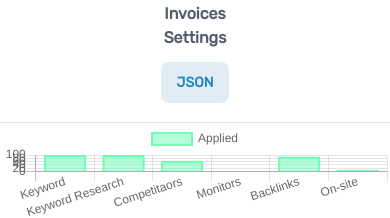
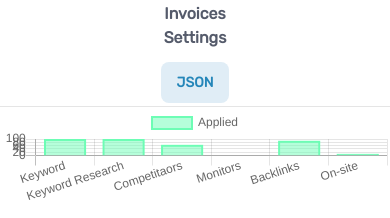
Before and after one commit to oso-zubairmuhammad/seodity-app-nextjs, a Next.js app: page /user-details in a window 390 px wide. Shown: the part 621-839 px from the top of the page. Built offline with nearby package versions, Linux system fonts and the light colour scheme.

Commit message:
Update Tabs button

```diff
--- a/components/userdetails/Tabs.jsx
+++ b/components/userdetails/Tabs.jsx
@@ -15,7 +15,7 @@ export default function Tabs() {
           <h1>Settings</h1>
         </div>
 
-        <div className="pb-7 md:block text-center">
+        <div className="md:block md:pb-7 pb-3 text-center">
           <Link
             className="bg-[#E0EDF6] rounded-lg text-[#2586B9] px-4 py-3 text-sm font-semibold font-rubikRegular"
             href={"#"}
```
